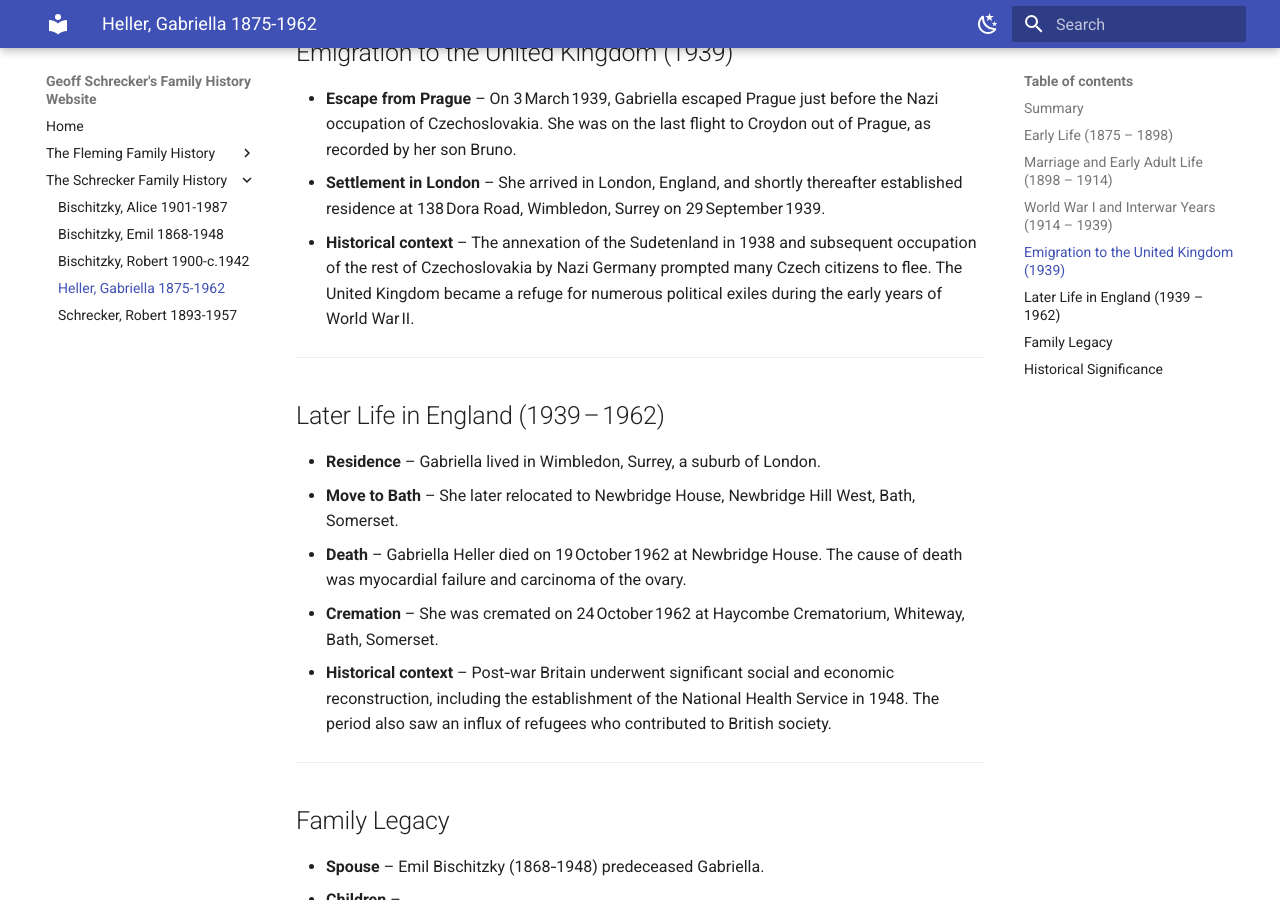
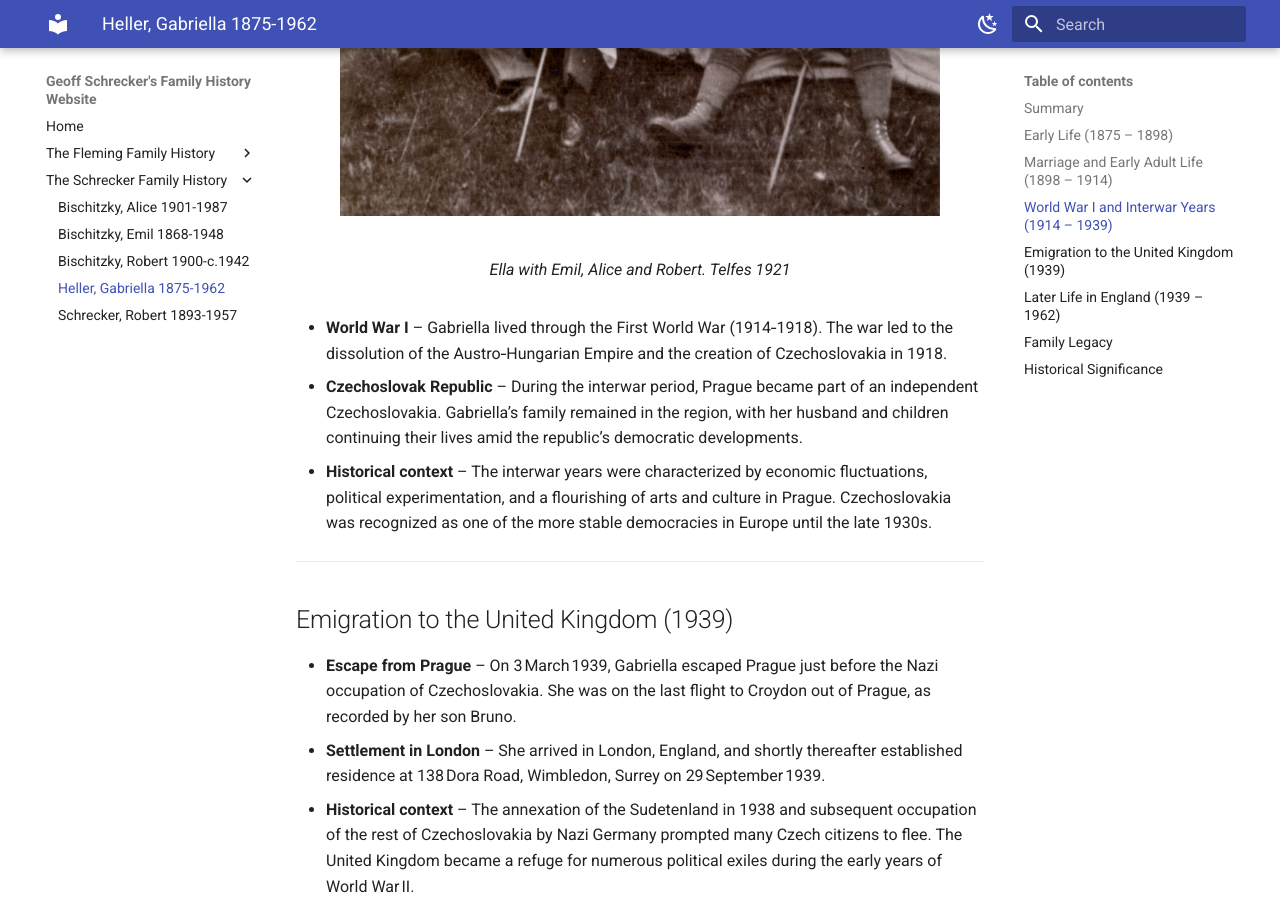
Before and after one commit to Schrecker-Family/Website, an MkDocs documentation site: the page built from docs/HellerG1875.md, in a window 1280 px wide and 900 px high, scrolled down 1504 px. Built offline with MkDocs 1.6.1 and Material for MkDocs 9.7.7, drawn with Linux system fonts in a browser that asks for light colours.

Commit message:
Add image to Babicka

```diff
--- a/docs/HellerG1875.md
+++ b/docs/HellerG1875.md
@@ -25,6 +25,11 @@ Gabriella Heller was a Czech‑born woman who lived through significant periods
 ---
 
 ## World War I and Interwar Years (1914 – 1939)
+
+<figure markdown="span">
+  ![Image title](assets/Bischitzky%20Family%201921.jpg){ align=center }
+  <figcaption>Ella with Emil, Alice and Robert. Telfes 1921</figcaption>
+</figure>
 
 - **World War I** – Gabriella lived through the First World War (1914‑1918). The war led to the dissolution of the Austro‑Hungarian Empire and the creation of Czechoslovakia in 1918.
 - **Czechoslovak Republic** – During the interwar period, Prague became part of an independent Czechoslovakia. Gabriella’s family remained in the region, with her husband and children continuing their lives amid the republic’s democratic developments.
```
